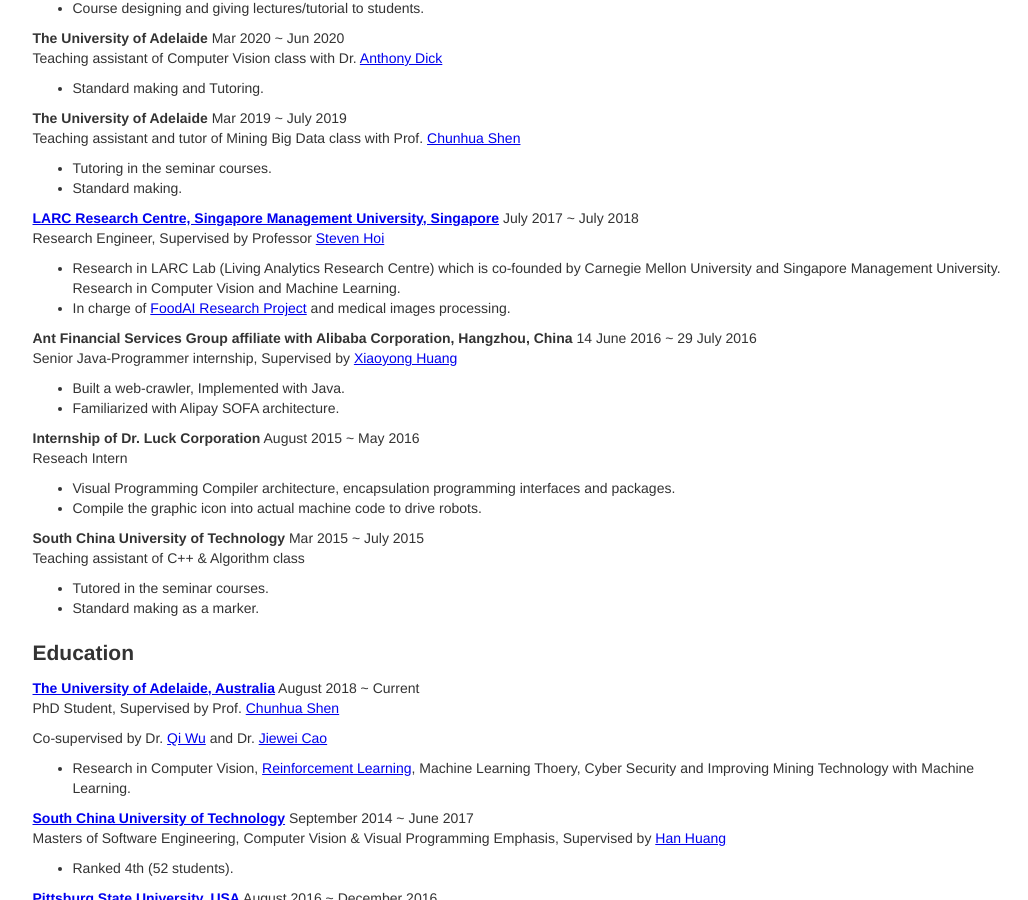
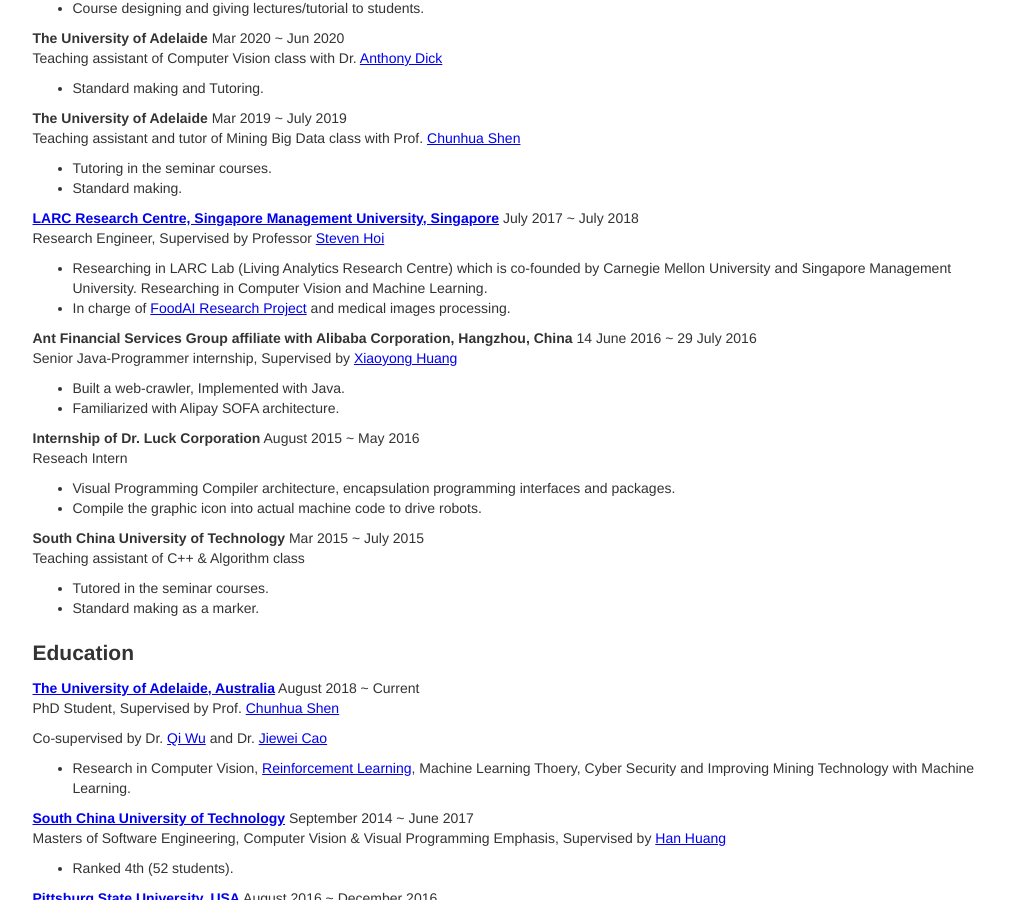
Before and after one commit to billhhh/whblog-omega, a Jekyll site: the page res/index.html, which Jekyll copies as it is, in a window 1280 px wide and 900 px high, scrolled down 1422 px. Shown: the whole window, without its empty margins (120-1148 px from the left). Built offline with Jekyll 4.4.1, drawn with Linux system fonts in a browser that asks for light colours.

Commit message:
Update index.html

```diff
--- a/res/index.html
+++ b/res/index.html
@@ -188,7 +188,7 @@
         <p>Research Engineer, Supervised by Professor <a href="http://stevenhoi.org/">Steven Hoi</a></p>
         <ul>
           <li>
-            Research in LARC Lab (Living Analytics Research Centre) which is co-founded by Carnegie Mellon University and Singapore Management University. Research in Computer Vision and Machine Learning.
+            Researching in LARC Lab (Living Analytics Research Centre) which is co-founded by Carnegie Mellon University and Singapore Management University. Researching in Computer Vision and Machine Learning.
           </li>
           <li>
             In charge of <a href = "http://foodai.org">FoodAI Research Project</a> and medical images processing.
```
